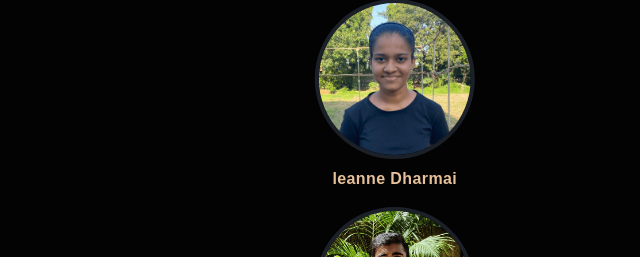
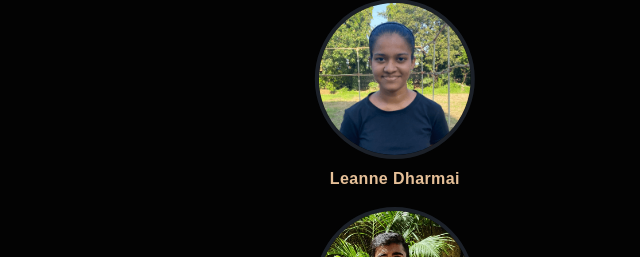
Before and after one commit to MrunalVaidya0715/sparx-website, a Next.js app in the folder sparx-web-app/: page /home in a window 1280 px wide. Shown: the part 2247-2504 px from the top of the page, without its empty margins (640-1280 px from the left). Built offline with nearby package versions, Linux system fonts and the light colour scheme.

Commit message:
fixed Leanne Name

```diff
--- a/sparx-web-app/src/admins.js
+++ b/sparx-web-app/src/admins.js
@@ -21,7 +21,7 @@ export const AdminsList = [
     },
     {
         id: 5,
-        name: "leanne Dharmai",
+        name: "Leanne Dharmai",
         imgSrc: "/assets/adminss/leanne.png"
     },
     {
```
